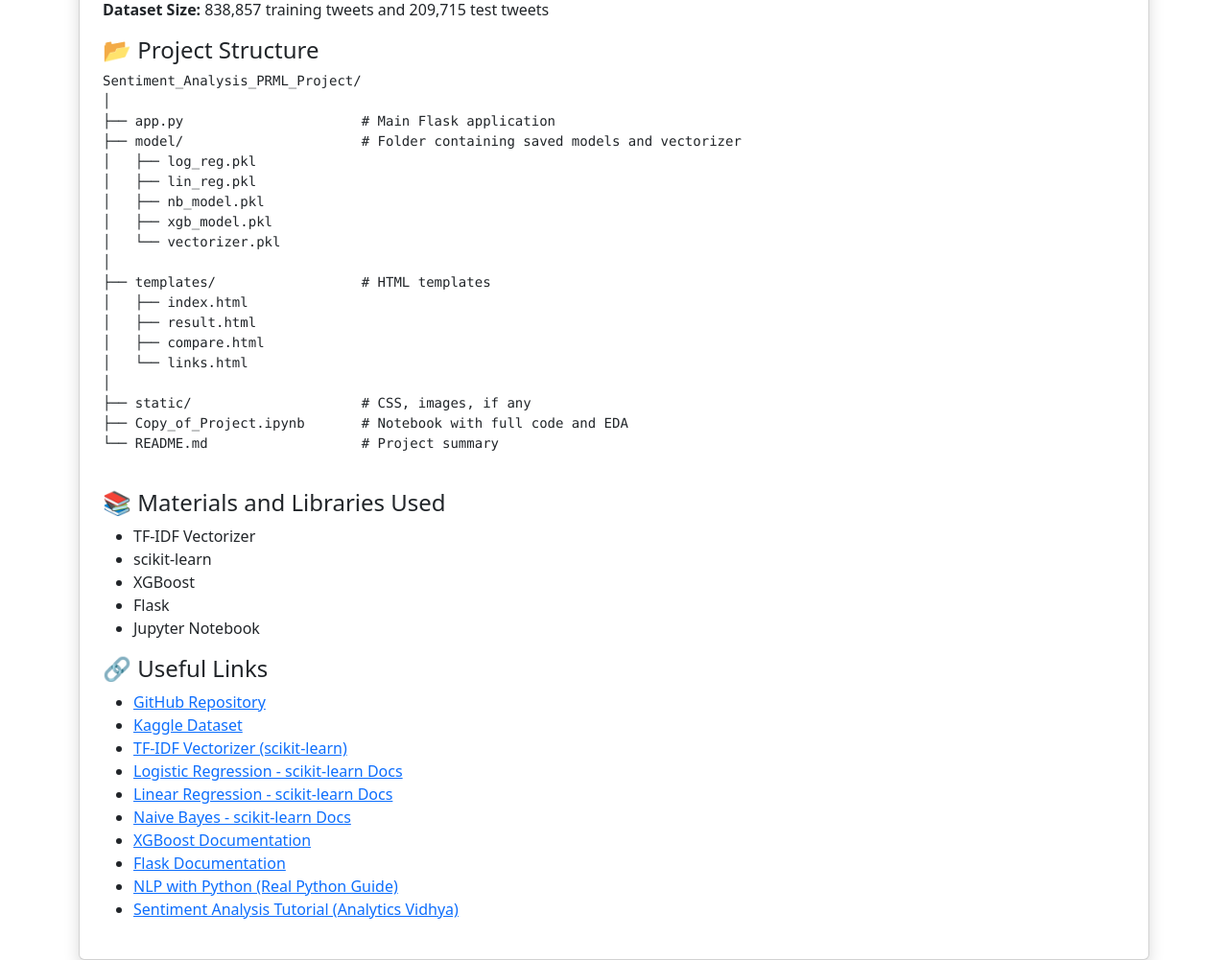
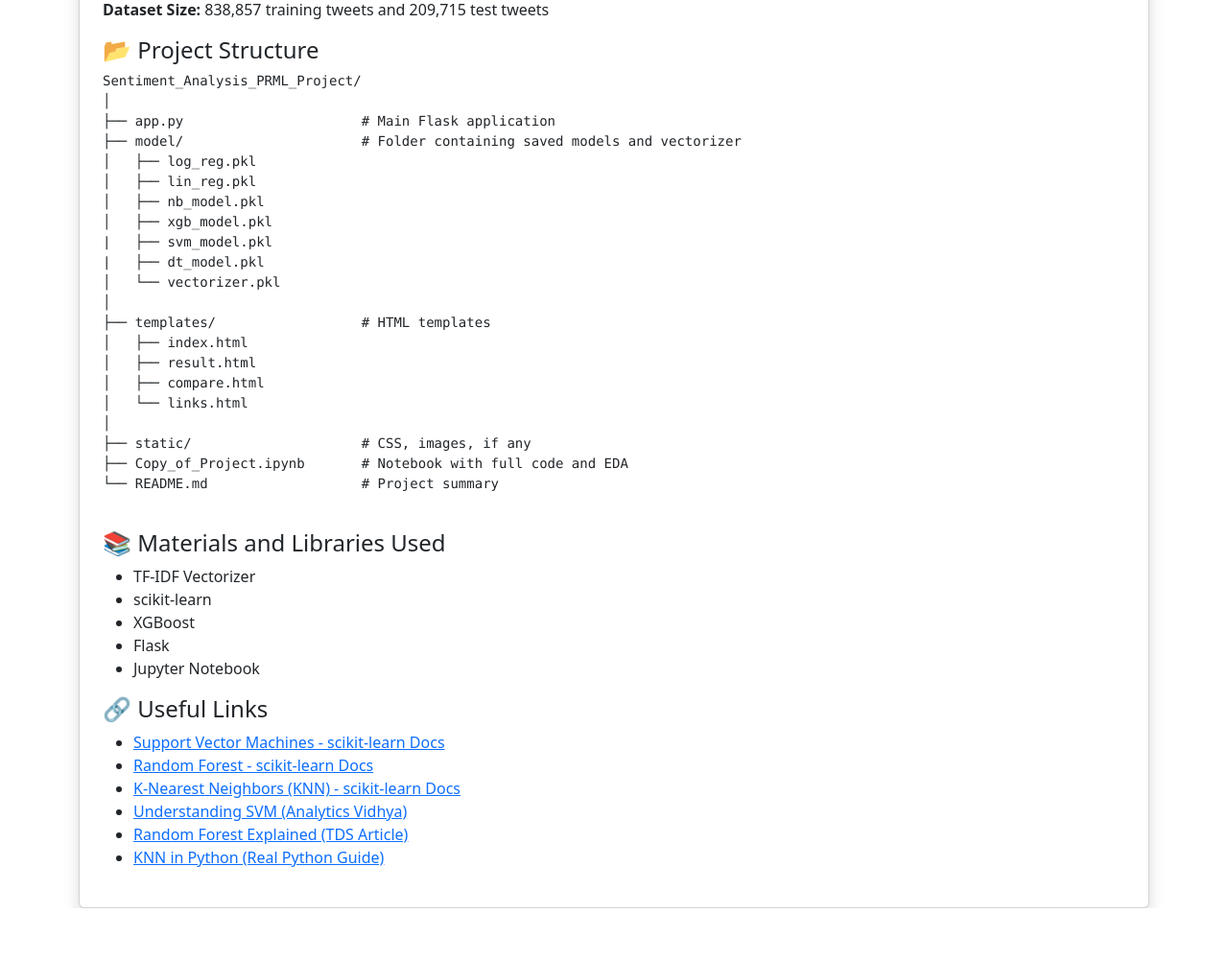
Before and after one commit to ParthKhiriya/Sentiment_Analysis_PRML_Project, a Flask app: page /links in a window 1280 px wide. Shown: the part 2949-3950 px from the top of the page at 96% size. After the commit the page ends 3896 px from the top, so only its background shows below. Run offline with Flask 3, Linux system fonts and the light colour scheme; parts of the project's set-up code (start-up, migrations or seed data) failed here and were passed over.

Commit message:
again updated folder structure and links

```diff
--- a/templates/links.html
+++ b/templates/links.html
@@ -126,6 +126,8 @@ Sentiment_Analysis_PRML_Project/
 │   ├── lin_reg.pkl
 │   ├── nb_model.pkl
 │   ├── xgb_model.pkl
+|   ├── svm_model.pkl
+|   ├── dt_model.pkl
 │   └── vectorizer.pkl
 │
 ├── templates/                  # HTML templates
@@ -150,16 +152,13 @@ Sentiment_Analysis_PRML_Project/
 
       <h4>🔗 Useful Links</h4>
       <ul>
-        <li><a href="https://github.com/ParthKhiriya/Sentiment_Analysis_PRML_Project" target="_blank">GitHub Repository</a></li>
-        <li><a href="https://www.kaggle.com/datasets/abhi8923shriv/sentiment-analysis-dataset" target="_blank">Kaggle Dataset</a></li>
-        <li><a href="https://scikit-learn.org/stable/modules/feature_extraction.html#text-feature-extraction" target="_blank">TF-IDF Vectorizer (scikit-learn)</a></li>
-        <li><a href="https://scikit-learn.org/stable/modules/linear_model.html#logistic-regression" target="_blank">Logistic Regression - scikit-learn Docs</a></li>
-        <li><a href="https://scikit-learn.org/stable/modules/linear_model.html#ordinary-least-squares" target="_blank">Linear Regression - scikit-learn Docs</a></li>
-        <li><a href="https://scikit-learn.org/stable/modules/naive_bayes.html" target="_blank">Naive Bayes - scikit-learn Docs</a></li>
-        <li><a href="https://xgboost.readthedocs.io/en/stable/" target="_blank">XGBoost Documentation</a></li>
-        <li><a href="https://flask.palletsprojects.com/en/2.3.x/" target="_blank">Flask Documentation</a></li>
-        <li><a href="https://realpython.com/nltk-nlp-python/" target="_blank">NLP with Python (Real Python Guide)</a></li>
-        <li><a href="https://www.analyticsvidhya.com/blog/2021/06/sentiment-analysis-using-python/" target="_blank">Sentiment Analysis Tutorial (Analytics Vidhya)</a></li>
+        <li><a href="https://scikit-learn.org/stable/modules/svm.html" target="_blank">Support Vector Machines - scikit-learn Docs</a></li>
+<li><a href="https://scikit-learn.org/stable/modules/ensemble.html#random-forests" target="_blank">Random Forest - scikit-learn Docs</a></li>
+<li><a href="https://scikit-learn.org/stable/modules/neighbors.html#classification" target="_blank">K-Nearest Neighbors (KNN) - scikit-learn Docs</a></li>
+<li><a href="https://www.analyticsvidhya.com/blog/2021/10/understanding-support-vector-machine-and-its-implementation-in-python/" target="_blank">Understanding SVM (Analytics Vidhya)</a></li>
+<li><a href="https://towardsdatascience.com/random-forest-in-python-24d0893d51c0" target="_blank">Random Forest Explained (TDS Article)</a></li>
+<li><a href="https://realpython.com/knn-python/" target="_blank">KNN in Python (Real Python Guide)</a></li>
+
       </ul>
 
     </div>
```
